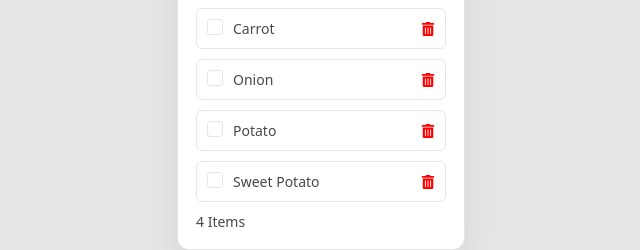
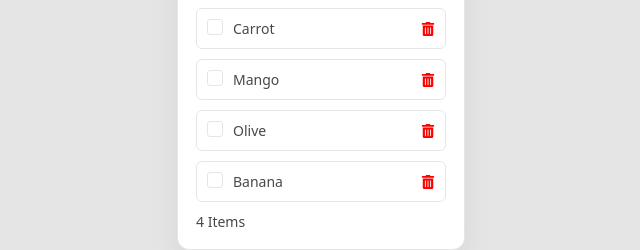
Before and after one commit to isasayed/React-App-Examples, a React (Create React App) app: page / in a window 1280 px wide. Shown: the part 259-509 px from the top of the page, without its empty margins (319-959 px from the left). Built offline with nearby package versions, Linux system fonts and the light colour scheme; data requests are answered from the project's data file.

Commit message:
Loading bar component added

```diff
--- a/data/db.json
+++ b/data/db.json
@@ -6,19 +6,19 @@
       "name": "Carrot"
     },
     {
-      "id": "3",
+      "id": "21111",
       "checked": false,
-      "name": "Onion"
+      "name": "Mango"
     },
     {
-      "id": "4",
+      "id": "211111",
       "checked": false,
-      "name": "Potato"
+      "name": "Olive"
     },
     {
-      "id": "41",
+      "id": "2111111",
       "checked": false,
-      "name": "Sweet Potato"
+      "name": "Banana"
     }
   ]
 }
--- a/package.json
+++ b/package.json
@@ -14,6 +14,7 @@
     "react-dom": "^18.2.0",
     "react-icons": "^5.0.1",
     "react-scripts": "5.0.1",
+    "react-top-loading-bar": "^2.3.1",
     "typescript": "^4.9.5",
     "web-vitals": "^2.1.4"
   },
--- a/src/App.tsx
+++ b/src/App.tsx
@@ -7,6 +7,7 @@ import Content from './Site/Content'
 import Footer from './Site/Footer'
 import { addNewItem, updateItem, deleteItem } from './apiRequest'
 import { useState, useEffect } from 'react'
+import LoadingBar from 'react-top-loading-bar'
 
 function App() {
   const API_URL = "http://localhost:3500/items";
@@ -17,6 +18,7 @@ function App() {
     return names[position];
   }
 
+  const [progress, setProgress] = useState(10)
   const [fetchError, setFetchError] = useState('');
   const [items, setItems] = useState<ItemData[]>([]);
   const [name, setName] = useState(handleName());
@@ -37,39 +39,46 @@ function App() {
         setFetchError(err.message);
       } finally{
         setIsLoading(false);
+        setProgress(100);
       }
     }
 
     setTimeout(() => {
       (async () => (await fetchItems()))();
-    },500);
+    },2000);
   }, [])
 
   const addItem = async (item: string) => {
+    setProgress(10);
     const id = items.length ? items[items.length - 1].id + 1 : 1;
     const myNewItem: ItemData = { id: id, checked: false, name: item };
     const listItems = [...items, myNewItem];
 
     const result = await addNewItem(API_URL, myNewItem);
-    if(result) setFetchError(result);
-    else setItems(listItems);
+    handleListItemResult(result, listItems);
   }
 
   const handleCheck = async (id: number) => {
+    setProgress(10);
     const listItems = items.map((item) => item.id == id ? { ...item, checked: !item.checked } : item);
 
     const listItem = listItems.filter((item) => item.id == id);
     const result = await updateItem(`${API_URL}/${id}`, {checked:listItem[0].checked});
-    if(result) setFetchError(result);
-    else setItems(listItems);
+    handleListItemResult(result, listItems);
   }
 
   const handleDelete = async (id: number) => {
+    setProgress(10);
     const listItems = items.filter((item) => item.id != id);
 
     const result = await deleteItem(`${API_URL}/${id}`);
+    handleListItemResult(result, listItems);
+  }
+
+  const handleListItemResult = (result: any, listItems:any) => {
     if(result) setFetchError(result);
     else setItems(listItems);
+    setProgress(100);
   }
 
   const handleSubmit = (e: any) => {
@@ -81,6 +90,7 @@ function App() {
 
   return (
     <div className="checkbox-container">
+      <LoadingBar color="#f11946" progress={progress} onLoaderFinished={() => setProgress(0)} />
       <Header
         title="Grocery List"
         name={name} />
```
Also changed, not shown: 1 other file (tests, documents, lock files or other folders).
